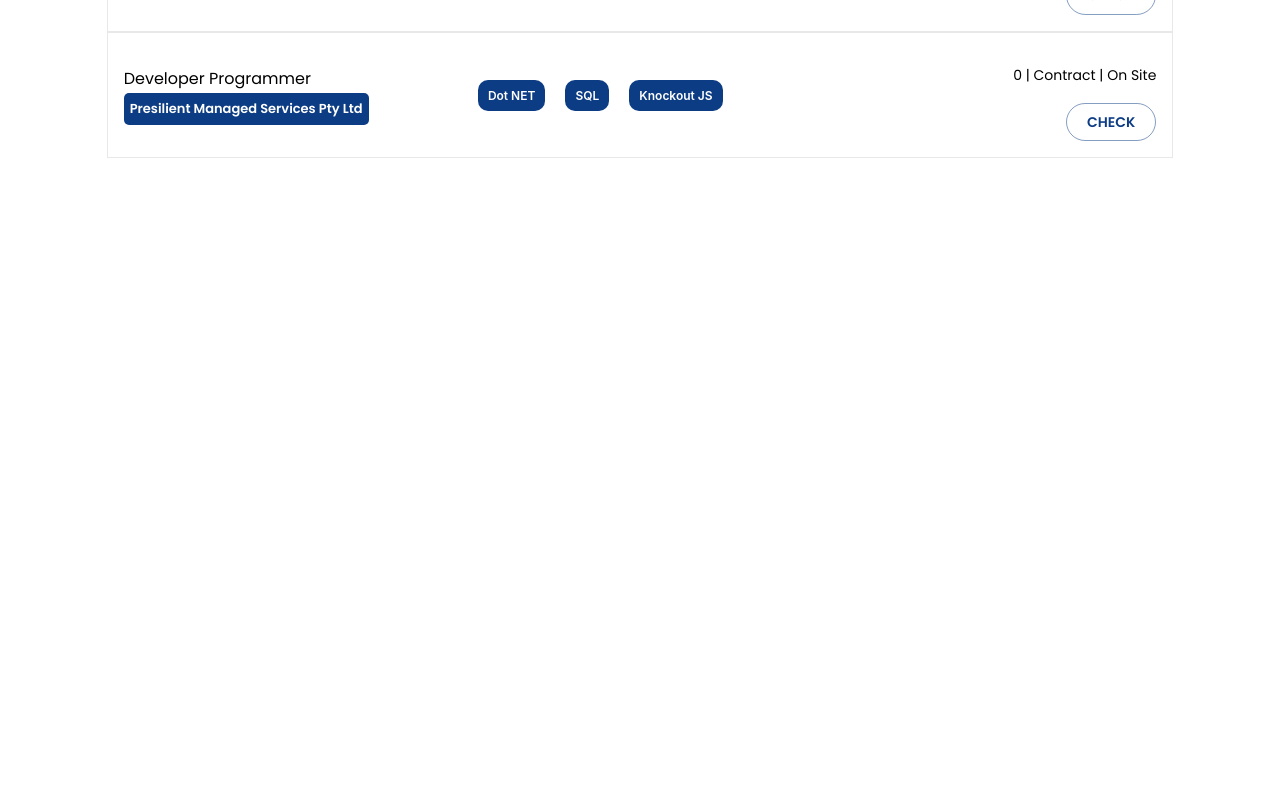
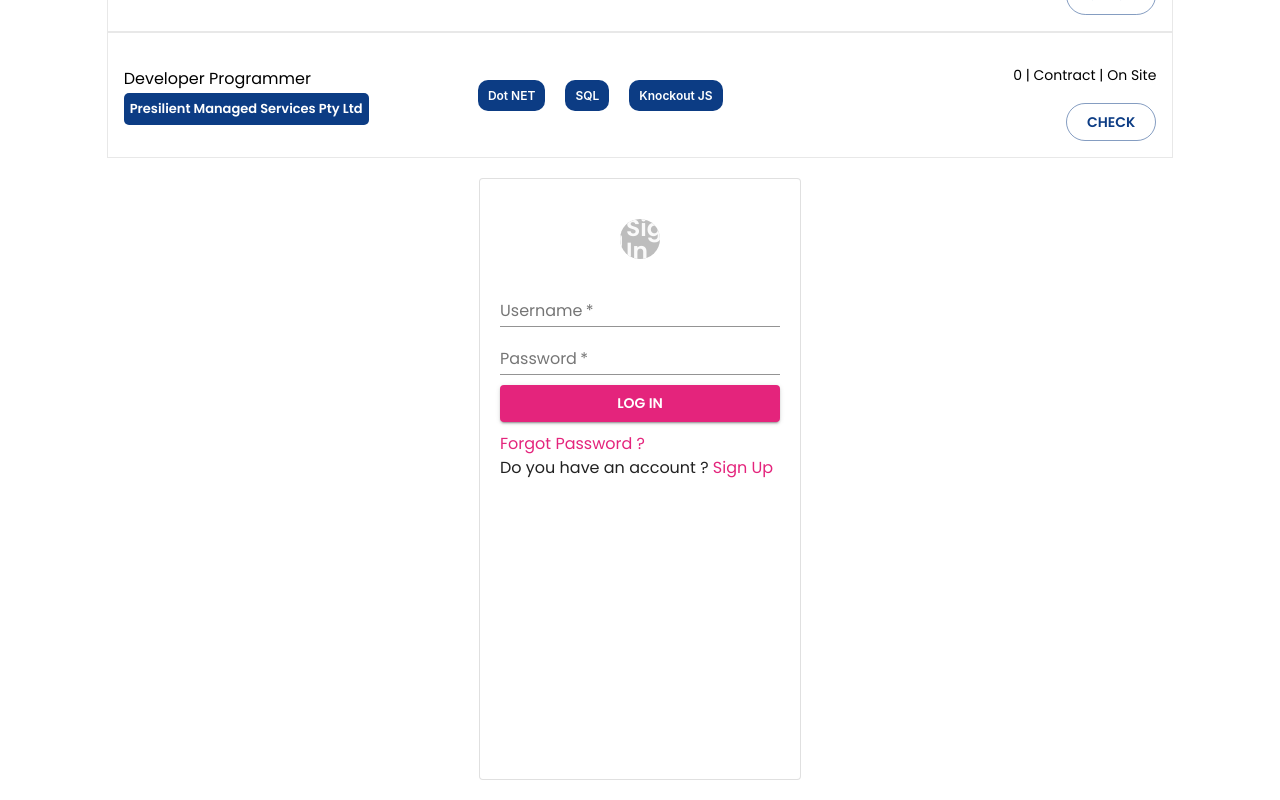
Before and after one commit to timalbpathirana/ReactJobBoard_RMIT_PP1, a React (Create React App) app: page / in a window 1280 px wide. Shown: the part 581-1381 px from the top of the page. Before the commit the page ends 800 px from the top, so only its background shows below. Built offline with nearby package versions, Linux system fonts and the light colour scheme.

Commit message:
Make Login form

```diff
--- a/src/App.js
+++ b/src/App.js
@@ -6,6 +6,7 @@ import SearchBar from "./Components/SearchBar";
 import JobCard from "./Components/Job/JobCard";
 import NewJobModal from "./Components/Job/NewJobModal";
 import jobData from "./dummyData";
+import Login from "./Components/login.js/Login";
 
 export default () => {
   return (
@@ -20,6 +21,10 @@ export default () => {
           ))}
         </Grid>
       </Grid>
+      <div>
+        <Login />
+      </div>
     </ThemeProvider>
   );
 };
+// source - https://www.youtube.com/watch?v=L2RnP5vhbdg
--- a/src/Components/Header/index.js
+++ b/src/Components/Header/index.js
@@ -8,6 +8,7 @@ import {
   ButtonGroup,
 } from "@material-ui/core";
 import NewJobModal from "../Job/NewJobModal";
+import Login from "../login.js/Login";
 
 const useStyle = makeStyles({
   wrapper: {
--- a/src/Components/Job/JobCard.js
+++ b/src/Components/Job/JobCard.js
@@ -54,7 +54,7 @@ export default (props) => {
   //   const str = props.postedOn;
   //   const res = str.split(" ");
   //   console.log(res[1]);
-  // }
+  //}
 
   const classes = useStyles();
   return (
--- /dev/null
+++ b/src/Components/login.js/Login.js
@@ -0,0 +1,76 @@
+import React from "react";
+import {
+  Avatar,
+  ButtonGroup,
+  Grid,
+  Paper,
+  TextField,
+  Link,
+  makeStyles,
+  Button,
+  Typography,
+} from "@material-ui/core";
+import LockOpenIcon from "@material-ui/icons/LockOpen";
+import FormControlLabel from "@material-ui/core/FormControlLabel";
+import Checkbox from "@material-ui/core/Checkbox";
+
+const Login = () => {
+  const paperStyle = {
+    padding: 20,
+    height: "70vh",
+    width: 280,
+    margin: "20px auto",
+  };
+
+  const avatarStyle = { margin: "20px auto" };
+  const btnStyles = {
+    margin: "10px 0",
+  };
+
+  return (
+    <Grid>
+      <Paper elevation={50} variant="outlined" style={paperStyle}>
+        <Grid alignItems="center">
+          <Avatar style={avatarStyle}>
+            <LockOpenIcon />
+            <h3>Sign In</h3>
+          </Avatar>
+        </Grid>
+        <TextField
+          label="Username"
+          placeholder="Enter Username"
+          fullWidth
+          required
+        ></TextField>
+        <TextField
+          label="Password"
+          placeholder="Enter Password"
+          type="password"
+          fullWidth
+          required
+        >
+          <FormControlLabel
+            control={<Checkbox name="checkedB" color="primary" />}
+            label="Remember logins"
+          />
+        </TextField>
+        <Button
+          type="submit"
+          color="primary"
+          fullWidth
+          variant="contained"
+          style={btnStyles}
+        >
+          LOG IN
+        </Button>
+        <Typography>
+          <Link href="#">Forgot Password ?</Link>
+        </Typography>
+        <Typography>
+          Do you have an account ?<Link href="#"> Sign Up </Link>
+        </Typography>
+      </Paper>
+    </Grid>
+  );
+};
+export default Login;
```
Also changed, not shown: src/Components/Header/logo.png (added).
